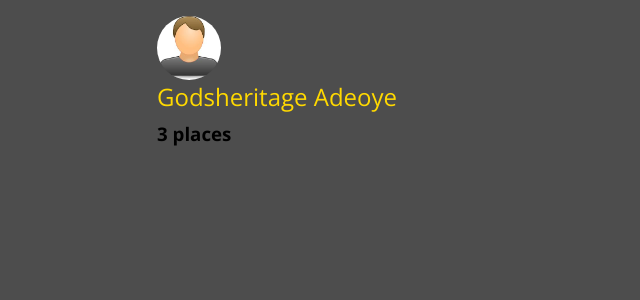
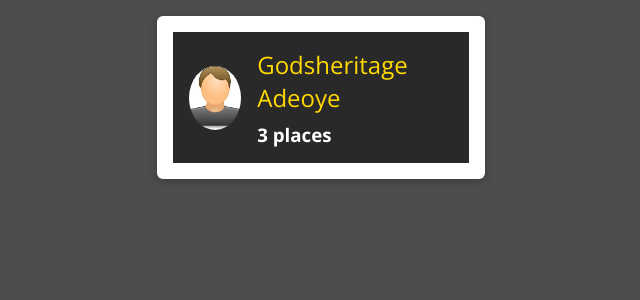
Before and after one commit to Godsheritage/Location-share-APP, a React (Create React App) app: page / in a window 1280 px wide. Shown: the top 300 px of the page, without its empty margins (319-959 px from the left). Built offline with nearby package versions, Linux system fonts and the light colour scheme; the HTML template or start-up script is replaced by a standard one.

Commit message:
worked on the ui elements

```diff
--- a/src/components/UserItem.tsx
+++ b/src/components/UserItem.tsx
@@ -1,8 +1,9 @@
 import React from "react";
+import { Link } from "react-router-dom";
+import Card from "./shared/UIElements/Card";
 import Avatar from "./shared/UIElements/Avatar";
 
 const UserItem: React.FC<any> = ({ user }) => {
-
   // const image = {
   //   image : {user.image},
   //   alt : ''
@@ -11,7 +12,8 @@ const UserItem: React.FC<any> = ({ user }) => {
   // }
   return (
     <li className="user-item">
-      <div className="user-item__content">
+      <Card className="user-item__content">
+        <Link to={`/${user.id}/places`}>
           <div className="user-item__image">
             <Avatar infos={user} />
           </div>
@@ -21,7 +23,8 @@ const UserItem: React.FC<any> = ({ user }) => {
               {user.places} {user.places === 1 ? "place" : "places"}{" "}
             </h3>
           </div>
-      </div>
+        </Link>
+      </Card>
     </li>
   );
 };
--- /dev/null
+++ b/src/components/shared/UIElements/Card.css
@@ -0,0 +1,9 @@
+.card {
+  position: relative;
+  margin: 0;
+  box-shadow: 0 2px 8px rgba(0, 0, 0, 0.26);
+  border-radius: 6px;
+  padding: 1rem;
+  overflow: hidden;
+  background: white;
+}
--- /dev/null
+++ b/src/components/shared/UIElements/Card.js
@@ -0,0 +1,13 @@
+import React from 'react';
+
+import './Card.css';
+
+const Card = props => {
+  return (
+    <div className={`card ${props.className}`} style={props.style}>
+      {props.children}
+    </div>
+  );
+};
+
+export default Card;
```
Lines whose indentation alone changed are shown as unchanged.
